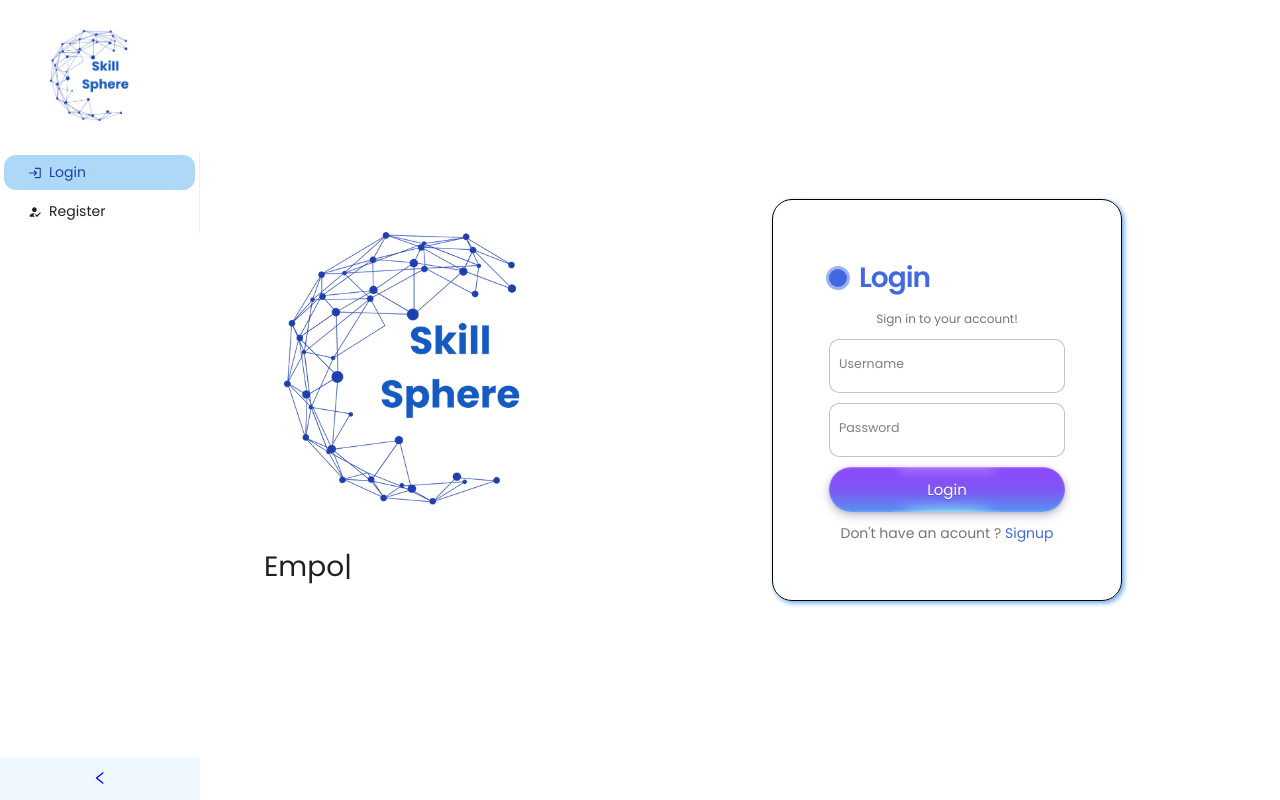
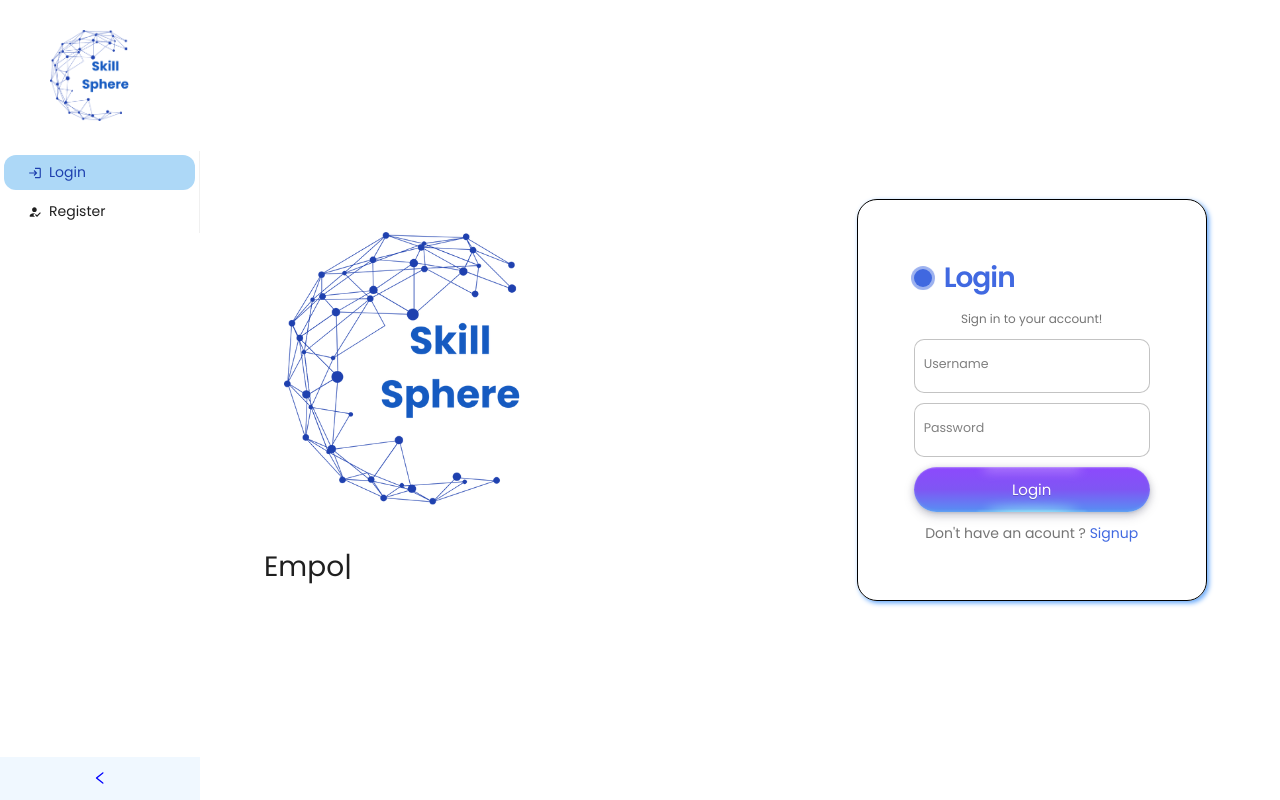
Before and after one commit to Susanjake/frontend_capstone, a React (Vite) app: page / in a window 1280 px wide. Built offline with nearby package versions, Linux system fonts and the light colour scheme.

Commit message:
slight adjust on forms

```diff
--- a/src/pages/Login.jsx
+++ b/src/pages/Login.jsx
@@ -52,7 +52,7 @@ export default function () {
     return (
         <Row align="middle" style={{ minHeight: "100vh" }}>
 
-            <Col span={12}>
+            <Col span={14}>
                 <div style={{ textAlign: "center",margin:20 }}>
                     <img src="assets/image.png" width={300} />
                 </div>
@@ -87,7 +87,7 @@ export default function () {
                 />
             </Col>
 
-            <Col span={12}>
+            <Col span={10}>
                 <Card className="form" style={{
                     backdropFilter: "blur(5px)",
                     backgroundColor: "rgba(255, 255, 255, .55)",
--- a/src/pages/Register.jsx
+++ b/src/pages/Register.jsx
@@ -36,10 +36,10 @@ export default function () {
         <Layout>
             <Row align="middle" style={{ minHeight: "100vh" }}>
                 {/* {errorMsg !== '' ? (<Alert type="error" message={errorMsg} />) : ''} */}
-                <Col span={12}>
+                <Col span={14}>
                     <img src="assets/register.png" height={200} />
                 </Col>
-                <Col span={12}>
+                <Col span={10}>
                     <Card className="form" style={{
                         backdropFilter: "blur(5px)",
                         backgroundColor: "rgba(255, 255, 255, .55)",
```
